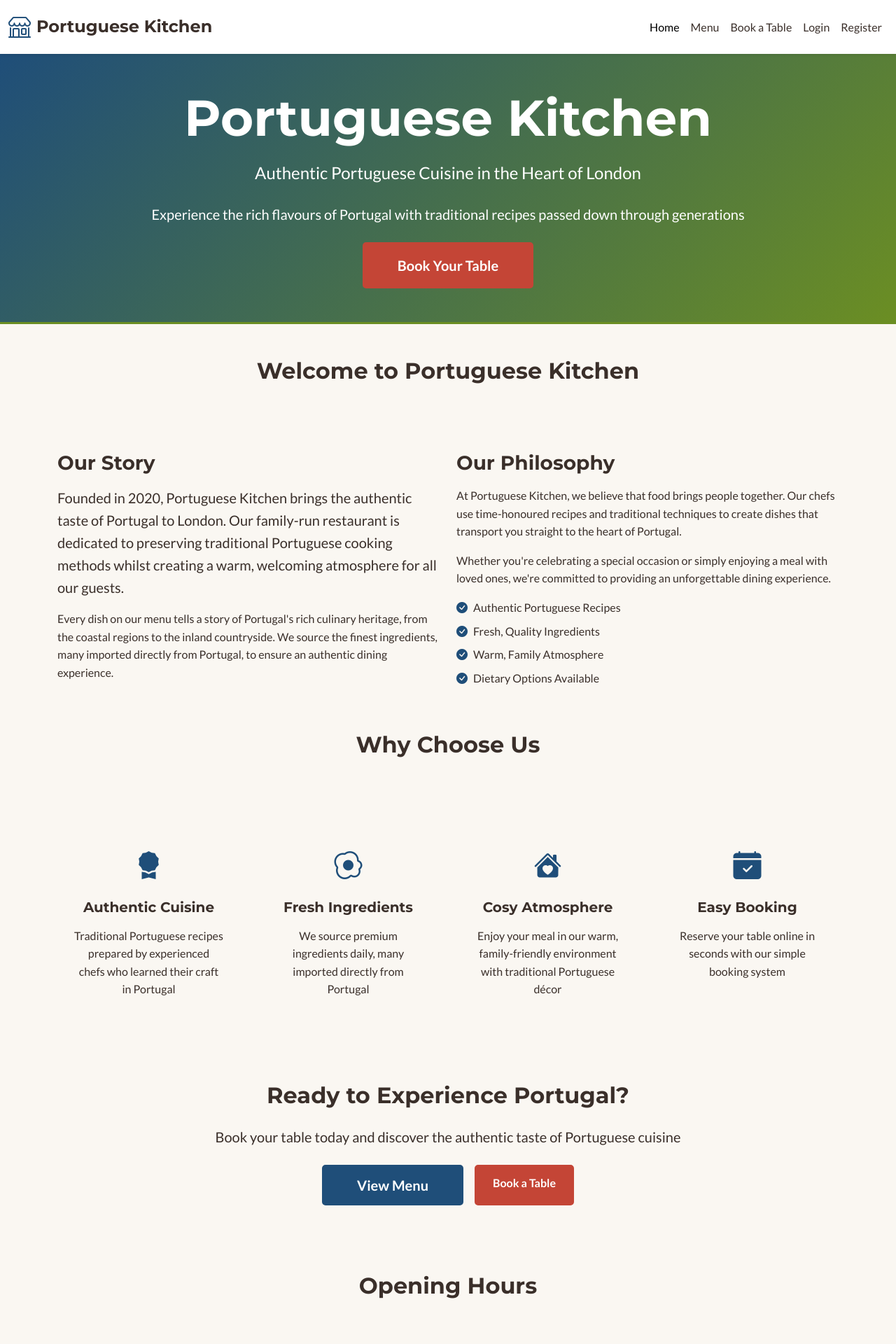
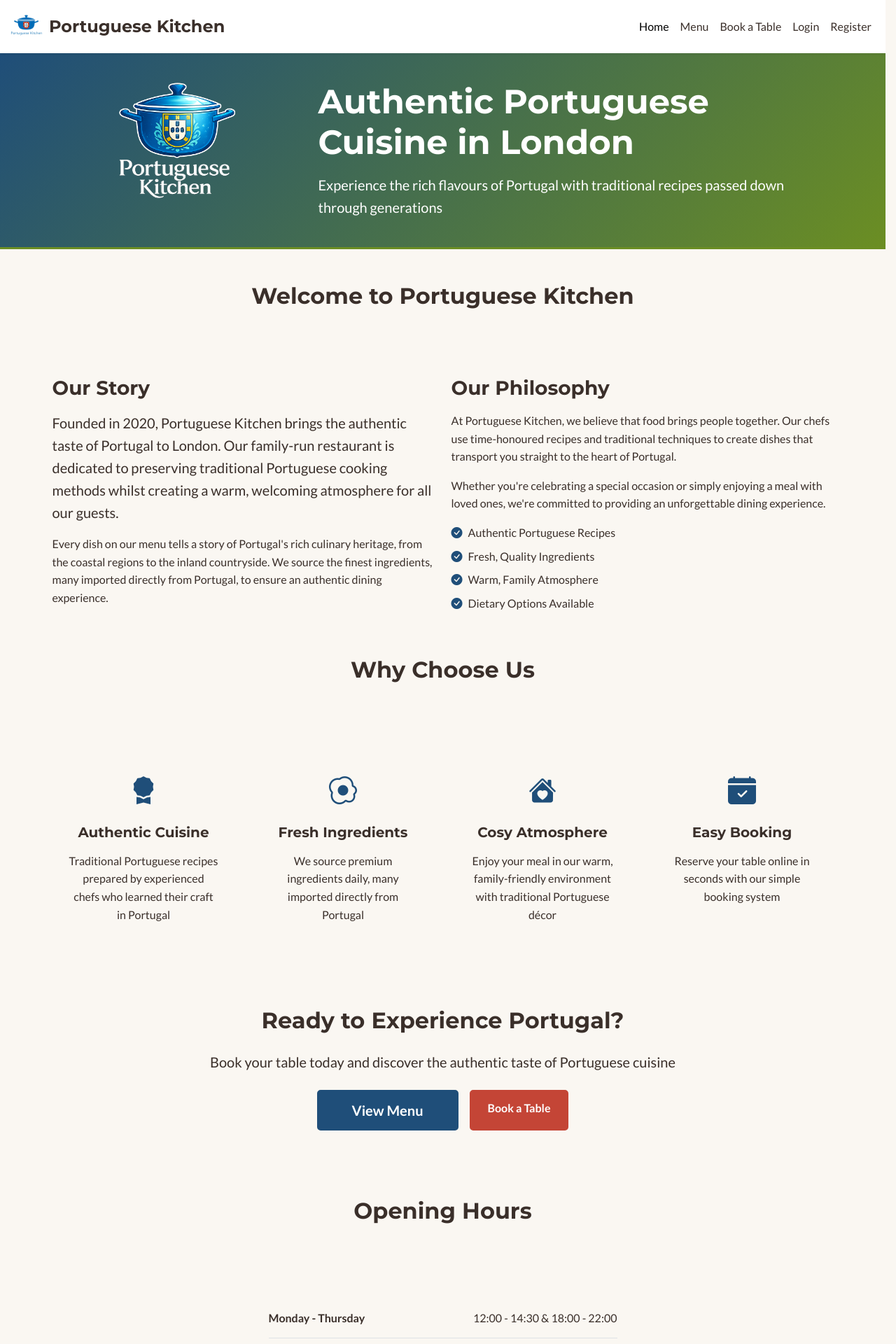
Before and after one commit to rpires71/milestone-3, a Django app: page / in a window 1280 px wide. Shown: the top 1920 px of the page at 70% size. Run offline with Django 4.2, Linux system fonts and the light colour scheme.

Commit message:
Standardise hero section and logo positioning across all pages

```diff
--- a/static/css/style.css
+++ b/static/css/style.css
@@ -30,6 +30,9 @@
   --shadow-sm: 0 2px 4px rgba(0, 0, 0, 0.1);
   --shadow-md: 0 4px 8px rgba(0, 0, 0, 0.15);
   --shadow-lg: 0 8px 16px rgba(0, 0, 0, 0.2);
+
+  --hero-height: 250px;          /* ONE height for all heroes */
+  --hero-logo-max: 300px;        /* ONE logo size for all heroes */
 }
 
 /* =========================================================
@@ -104,6 +107,22 @@ a:hover {
   color: var(--olive-green);
 }
 
+.logo-image {
+  height: 50px;
+  width: auto;
+  max-height: 50px;
+  object-fit: contain;
+  transition: transform 0.3s ease;
+}
+
+.logo-image:hover {
+  transform: scale(1.05);
+}
+
+.navbar-brand:hover .logo-image {
+  transform: rotate(-5deg) scale(1.05);
+}
+
 .logo-text {
   color: var(--espresso-brown);
 }
@@ -137,10 +156,23 @@ a:hover {
 .confirmation-hero {
   background: linear-gradient(135deg, var(--azulejo-blue) 0%, var(--olive-green) 100%) !important;
   color: var(--porcelain-white) !important;
-  padding: 3rem 0;
-  margin-bottom: 0;
   border-bottom: 3px solid var(--olive-green);
+   /* make height consistent */
+  /* CONSISTENT HEIGHT */
+  min-height: 280px !important;
+  max-height: 280px !important;
+  height: 280px !important;
+  /* OVERRIDE BOOTSTRAP PADDING */
+  padding: 0 !important;
+  margin-bottom: 0 !important;
+  /* CENTER CONTENT VERTICALLY */
+  display: flex !important;
+  align-items: center !important;
+  /* PREVENT OVERFLOW */
+  overflow: hidden !important;
 }
+
+
 
 .hero-section h1,
 .hero-section h2,
@@ -180,6 +212,15 @@ a:hover {
 .confirmation-hero .bi {
   color: var(--porcelain-white) !important;
 }
+
+.hero-logo {
+  max-height: 300px;
+  width: auto;
+  object-fit: contain;
+  display: block;
+  margin: 0 auto;
+}
+
 
 /* =========================================================
    BUTTONS
@@ -459,21 +500,71 @@ a:hover {
   background-color: var(--linen-cream) !important;
 }
 
+/* Prevent layout shift from scrollbar */
+html {
+  overflow-y: scroll;
+  scrollbar-gutter: stable;
+}
+
+/* Or force scrollbar always */
+html {
+  overflow-y: scroll;
+}
+
 /* =========================================================
-   RESPONSIVE
+   Responsive hero heights
    ========================================================= */
 @media (max-width: 768px) {
   h1 { font-size: 2rem; }
   h2 { font-size: 1.75rem; }
   h3 { font-size: 1.5rem; }
 
+  /* Hero heights for tablet */
   .hero-section,
   .auth-hero,
   .menu-hero,
   .booking-hero,
   .bookings-hero,
-  .profile-hero {
-    padding: 2rem 0;
+  .profile-hero,
+  .confirmation-hero {
+    min-height: 220px !important;
+    max-height: 220px !important;
+    height: 220px !important;
+  }
+
+  .hero-logo {
+    max-height: 150px !important;
+  }
+
+  /* Logo sizing for tablet */
+  .logo-image {
+    height: 40px !important;
+    max-height: 40px !important;
+  }
+
+}
+
+@media (max-width: 576px) {
+  .hero-section,
+  .auth-hero,
+  .menu-hero,
+  .booking-hero,
+  .bookings-hero,
+  .profile-hero,
+  .confirmation-hero {
+    min-height: 180px !important;
+    max-height: 180px !important;
+    height: 180px !important;
+  }
+
+  .hero-logo {
+    max-height: 120px !important;
+  }
+
+  /* Logo sizing for mobile */
+  .logo-image {
+    height: 35px !important;
+    max-height: 35px !important;
   }
 }
 
--- a/templates/base.html
+++ b/templates/base.html
@@ -1,5 +1,5 @@
 {% load static %}
-<!DOCTYPE html>
+<!doctype html>
 <!--
 Base Template for Portuguese Kitchen Booking System
 This is the master template that all other pages extend.
@@ -14,20 +14,28 @@ Date: January 2026
     Character encoding: UTF-8 supports most characters/symbols.
     Viewport: makes layout responsive on mobile (scales to device width).
   -->
-    <meta charset="UTF-8">
-    <meta name="viewport" content="width=device-width, initial-scale=1.0">
+    <meta charset="UTF-8" />
+    <meta name="viewport" content="width=device-width, initial-scale=1.0" />
 
     <!--
     SEO metadata - default values, override in child templates if needed
   -->
-    <meta name="description" content="Portuguese Kitchen - Authentic Portuguese Restaurant & Table Booking System in London">
-    <meta name="keywords" content="Portuguese, restaurant, booking, reservation, cuisine, London">
-    <meta name="author" content="Roberto Pires">
+    <meta
+      name="description"
+      content="Portuguese Kitchen - Authentic Portuguese Restaurant & Table Booking System in London"
+    />
+    <meta
+      name="keywords"
+      content="Portuguese, restaurant, booking, reservation, cuisine, London"
+    />
+    <meta name="author" content="Roberto Pires" />
 
     <!--
     Page title - can be customized per page
   -->
-    <title>{% block title %}Portuguese Kitchen - Authentic Portuguese Cuisine{% endblock %}</title>
+    <title>
+      {% block title %}Portuguese Kitchen - Authentic Portuguese Cuisine{%endblock %}
+    </title>
 
     <!--
     Favicon links: small icons used in browser tabs and bookmarks.
@@ -43,26 +51,35 @@ Date: January 2026
     Bootstrap CSS (via CDN).
     Provides the responsive grid system and many utility classes.
   -->
-    <link href="https://cdn.jsdelivr.net/npm/bootstrap@5.3.2/dist/css/bootstrap.min.css" rel="stylesheet">
+    <link
+      href="https://cdn.jsdelivr.net/npm/bootstrap@5.3.2/dist/css/bootstrap.min.css"
+      rel="stylesheet"
+    />
 
     <!--
     Bootstrap Icons (via CDN).
     Used for decorative and informative icons.
   -->
-    <link rel="stylesheet" href="https://cdn.jsdelivr.net/npm/bootstrap-icons@1.11.3/font/bootstrap-icons.min.css">
+    <link
+      rel="stylesheet"
+      href="https://cdn.jsdelivr.net/npm/bootstrap-icons@1.11.3/font/bootstrap-icons.min.css"
+    />
 
     <!--
     Google Fonts preconnect: performance optimisation.
     Montserrat for headings and Lato for body text.
   -->
-    <link rel="preconnect" href="https://fonts.googleapis.com">
-    <link rel="preconnect" href="https://fonts.gstatic.com" crossorigin>
-    <link href="https://fonts.googleapis.com/css2?family=Montserrat:wght@400;600;700&family=Lato:wght@400;500;700&display=swap" rel="stylesheet">
+    <link rel="preconnect" href="https://fonts.googleapis.com" />
+    <link rel="preconnect" href="https://fonts.gstatic.com" crossorigin />
+    <link
+      href="https://fonts.googleapis.com/css2?family=Montserrat:wght@400;600;700&family=Lato:wght@400;500;700&display=swap"
+      rel="stylesheet"
+    />
 
     <!--
     Custom CSS - Portuguese Kitchen colour palette and typography
   -->
-    <link rel="stylesheet" href="{% static 'css/style.css' %}">
+    <link rel="stylesheet" href="{% static 'css/style.css' %}" />
 
     <!--
     Extra CSS block - allows child templates to add page-specific styles
@@ -74,11 +91,26 @@ Date: January 2026
     <!-- =========================================================
      NAVIGATION BAR - Appears on all pages
      ========================================================= -->
-<nav class="navbar navbar-expand-lg navbar-light bg-white sticky-top shadow-sm">
+    <nav
+      class="navbar navbar-expand-lg navbar-light bg-white sticky-top shadow-sm"
+    >
       <div class="container-fluid">
         <!-- Brand/Logo -->
-    <a class="navbar-brand d-flex align-items-center" href="{% url 'home' %}">
-      <i class="bi bi-shop fs-2 me-2 text-primary"></i>
+        <a
+          class="navbar-brand d-flex align-items-center"
+          href="{% url 'home' %}"
+        >
+          <picture>
+            <source
+              srcset="{% static 'images/logo-v-2.webp' %}"
+              type="image/webp"
+            />
+            <img
+              src="{% static 'images/logo-v-2-transparent.png' %}"
+              alt="Portuguese Kitchen Logo"
+              class="logo-image me-2"
+            />
+          </picture>
           <span class="logo-text">Portuguese Kitchen</span>
         </a>
 
@@ -98,20 +130,31 @@ Date: January 2026
         <!-- Navigation links -->
         <div class="collapse navbar-collapse" id="navbarNav">
           <ul class="navbar-nav ms-auto">
-
             <!-- Home -->
             <li class="nav-item">
-          <a class="nav-link {% block nav_home %}{% endblock %}" href="{% url 'home' %}">Home</a>
+              <a
+                class="nav-link {% block nav_home %}{% endblock %}"
+                href="{% url 'home' %}"
+                >Home</a
+              >
             </li>
 
             <!-- Menu -->
             <li class="nav-item">
-          <a class="nav-link {% block nav_menu %}{% endblock %}" href="{% url 'menu' %}">Menu</a>
+              <a
+                class="nav-link {% block nav_menu %}{% endblock %}"
+                href="{% url 'menu' %}"
+                >Menu</a
+              >
             </li>
 
             <!-- Book a Table -->
             <li class="nav-item">
-          <a class="nav-link {% block nav_booking %}{% endblock %}" href="{% url 'bookings:booking' %}">Book a Table</a>
+              <a
+                class="nav-link {% block nav_booking %}{% endblock %}"
+                href="{% url 'bookings:booking' %}"
+                >Book a Table</a
+              >
             </li>
 
             <!-- Conditional Links Based on Authentication -->
@@ -119,12 +162,16 @@ Date: January 2026
 
             <!-- My Bookings (logged in only) -->
             <li class="nav-item">
-            <a class="nav-link" href="{% url 'bookings:my_bookings' %}">My Bookings</a>
+              <a class="nav-link" href="{% url 'bookings:my_bookings' %}"
+                >My Bookings</a
+              >
             </li>
 
             <!-- Profile (logged in only) -->
             <li class="nav-item">
-            <a class="nav-link" href="{% url 'accounts:profile' %}">Profile</a>
+              <a class="nav-link" href="{% url 'accounts:profile' %}"
+                >Profile</a
+              >
             </li>
 
             <!-- Logout (logged in only) -->
@@ -141,11 +188,12 @@ Date: January 2026
 
             <!-- Register (logged out only) -->
             <li class="nav-item">
-            <a class="nav-link" href="{% url 'accounts:register' %}">Register</a>
+              <a class="nav-link" href="{% url 'accounts:register' %}"
+                >Register</a
+              >
             </li>
 
             {% endif %}
-
           </ul>
         </div>
       </div>
@@ -157,9 +205,17 @@ Date: January 2026
     {% if messages %}
     <div class="container mt-3">
       {% for message in messages %}
-      <div class="alert alert-{{ message.tags }} alert-dismissible fade show" role="alert">
+      <div
+        class="alert alert-{{ message.tags }} alert-dismissible fade show"
+        role="alert"
+      >
         {{ message }}
-        <button type="button" class="btn-close" data-bs-dismiss="alert" aria-label="Close"></button>
+        <button
+          type="button"
+          class="btn-close"
+          data-bs-dismiss="alert"
+          aria-label="Close"
+        ></button>
       </div>
       {% endfor %}
     </div>
@@ -181,13 +237,15 @@ Date: January 2026
         <div class="row g-4 mb-4">
           <!-- Address -->
           <div class="col-md-6 col-lg-3">
-            <div class="contact-tile text-center p-4 bg-secondary bg-opacity-25 rounded-3 h-100">
+            <div
+              class="contact-tile text-center p-4 bg-secondary bg-opacity-25 rounded-3 h-100"
+            >
               <i class="bi bi-geo-alt-fill fs-1 mb-3 text-primary"></i>
               <h5 class="mb-3">Address</h5>
               <p class="mb-0">
-                Portuguese Kitchen<br>
-                45 Brick Lane<br>
-                London, UK<br>
+                Portuguese Kitchen<br />
+                45 Brick Lane<br />
+                London, UK<br />
                 E1 6PU
               </p>
             </div>
@@ -195,16 +253,24 @@ Date: January 2026
 
           <!-- Phone -->
           <div class="col-md-6 col-lg-3">
-            <div class="contact-tile text-center p-4 bg-secondary bg-opacity-25 rounded-3 h-100">
+            <div
+              class="contact-tile text-center p-4 bg-secondary bg-opacity-25 rounded-3 h-100"
+            >
               <i class="bi bi-telephone-fill fs-1 mb-3 text-primary"></i>
               <h5 class="mb-3">Phone</h5>
               <p class="mb-1">
-                <a href="tel:+442071234567" class="text-white text-decoration-none">
+                <a
+                  href="tel:+442071234567"
+                  class="text-white text-decoration-none"
+                >
                   +44 (0) 207 123 4567
                 </a>
               </p>
               <p class="mb-0">
-                <a href="tel:+442071234568" class="text-white text-decoration-none">
+                <a
+                  href="tel:+442071234568"
+                  class="text-white text-decoration-none"
+                >
                   +44 (0) 207 123 4568
                 </a>
               </p>
@@ -213,16 +279,24 @@ Date: January 2026
 
           <!-- Email -->
           <div class="col-md-6 col-lg-3">
-            <div class="contact-tile text-center p-4 bg-secondary bg-opacity-25 rounded-3 h-100">
+            <div
+              class="contact-tile text-center p-4 bg-secondary bg-opacity-25 rounded-3 h-100"
+            >
               <i class="bi bi-envelope-fill fs-1 mb-3 text-primary"></i>
               <h5 class="mb-3">Email</h5>
               <p class="mb-1">
-                <a href="mailto:info@portuguesekitchen.co.uk" class="text-white text-decoration-none">
+                <a
+                  href="mailto:info@portuguesekitchen.co.uk"
+                  class="text-white text-decoration-none"
+                >
                   info@portuguesekitchen.co.uk
                 </a>
               </p>
               <p class="mb-0">
-                <a href="mailto:bookings@portuguesekitchen.co.uk" class="text-white text-decoration-none">
+                <a
+                  href="mailto:bookings@portuguesekitchen.co.uk"
+                  class="text-white text-decoration-none"
+                >
                   bookings@portuguesekitchen.co.uk
                 </a>
               </p>
@@ -231,7 +305,9 @@ Date: January 2026
 
           <!-- Hours -->
           <div class="col-md-6 col-lg-3">
-            <div class="contact-tile text-center p-4 bg-secondary bg-opacity-25 rounded-3 h-100">
+            <div
+              class="contact-tile text-center p-4 bg-secondary bg-opacity-25 rounded-3 h-100"
+            >
               <i class="bi bi-clock-fill fs-1 mb-3 text-primary"></i>
               <h5 class="mb-3">Hours</h5>
               <p class="mb-1 small">Mon-Thu: 12:00-22:00</p>
@@ -242,7 +318,7 @@ Date: January 2026
         </div>
 
         <!-- Divider -->
-        <hr class="my-4 bg-secondary">
+        <hr class="my-4 bg-secondary" />
 
         <!-- Copyright -->
         <div class="copyright text-center">
@@ -250,7 +326,8 @@ Date: January 2026
             &copy; 2026 Portuguese Kitchen. All Rights Reserved.
           </p>
           <p class="mb-0">
-            Developed by Roberto Pires | Milestone Project 3 - Full Stack Development
+            Developed by Roberto Pires | Milestone Project 3 - Full Stack
+            Development
           </p>
         </div>
       </div>
--- a/templates/index.html
+++ b/templates/index.html
@@ -13,22 +13,25 @@
 <!-- =========================================================
      HERO BANNER SECTION
      ======================================================= -->
-<section class="hero-section text-white text-center d-flex align-items-center justify-content-center">
-  <div class="hero-overlay"></div>
-  <div class="hero-content position-relative">
-    <h1 class="display-2 fw-bold mb-3">Portuguese Kitchen</h1>
-    <p class="lead mb-4 fs-4">
-      Authentic Portuguese Cuisine in the Heart of London
-    </p>
-    <p class="mb-4 fs-5">
-      Experience the rich flavours of Portugal with traditional recipes passed down through generations
-    </p>
-    <a href="#" class="btn btn-primary btn-lg px-5 py-3">
-      Book Your Table
-    </a>
+<section class="auth-hero">
+  <div class="container">
+    <div class="row align-items-center">
+      <div class="col-lg-4 text-center">
+        <div class="portuguese-kitchen-logo">
+           <img src="{% static 'images/logo-v-3.png' %}"
+     alt="Portuguese Kitchen logo"
+     class="hero-logo">
+        </div>
+      </div>
+      <div class="col-lg-8">
+        <h2 class="display-5 fw-bold mb-3">Authentic Portuguese Cuisine in London</h2>
+        <p class="lead mb-0">
+          Experience the rich flavours of Portugal with traditional recipes passed down through generations
+        </p>
+      </div>
+    </div>
   </div>
 </section>
-
 <!-- =========================================================
      MAIN CONTENT - About Us
      ======================================================= -->
--- a/templates/my_bookings.html
+++ b/templates/my_bookings.html
@@ -13,8 +13,9 @@
     <div class="row align-items-center">
       <div class="col-lg-4 text-center mb-4 mb-lg-0">
         <div class="portuguese-kitchen-logo">
-          <i class="bi bi-calendar-range display-1 text-primary mb-3"></i>
-          <h3 class="fw-bold mb-0">MY<br>BOOKINGS</h3>
+          <img src="{% static 'images/logo-v-3.png' %}"
+     alt="Portuguese Kitchen logo"
+     class="hero-logo">
         </div>
       </div>
       <div class="col-lg-8">
--- a/templates/profile.html
+++ b/templates/profile.html
@@ -12,8 +12,10 @@
   <div class="container">
     <div class="row align-items-center">
       <div class="col-lg-4 text-center mb-4 mb-lg-0">
-        <div class="profile-icon">
-          <i class="bi bi-person-circle display-1"></i>
+        <div class="portuguese-kitchen-logo">
+          <img src="{% static 'images/logo-v-3.png' %}"
+     alt="Portuguese Kitchen logo"
+     class="hero-logo">
         </div>
       </div>
       <div class="col-lg-8">
```
Also changed, not shown: templates/booking.html (+6 -10 lines), templates/login.html (+10 -12 lines), templates/menu.html (+6 -10 lines), templates/register.html (+6 -10 lines), static/images/logo-v-2-transparent.png (added), static/images/logo-v-2.webp (added), static/images/logo-v-3.png (added), static/images/logo-v-4.png (added), static/images/logo-v-5.png (added). Lines whose indentation alone changed are shown as unchanged.
